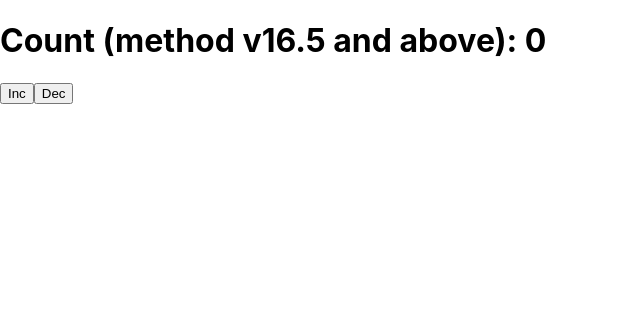
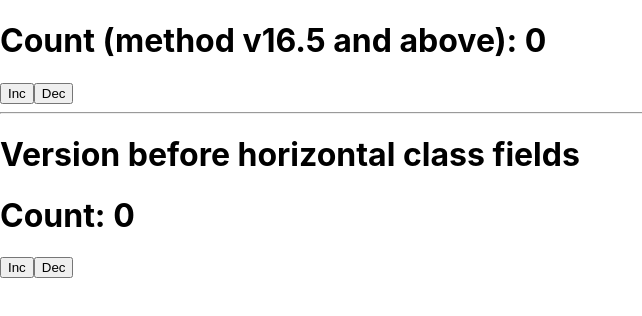
Before and after one commit to ireneannx/week7, a React (Create React App) app in the folder intro2/intro2/: page / in a window 1280 px wide. Shown: the top 316 px of the page, without its empty margins (0-642 px from the left). Built offline with nearby package versions, Linux system fonts and the light colour scheme.

Commit message:
class components using older method(CC.js), constructor method

```diff
--- a/intro2/intro2/src/App.js
+++ b/intro2/intro2/src/App.js
@@ -4,6 +4,8 @@ import logo from './logo.svg';
 import './App.css';
 //import from Counter.js
 import Counter from './Counter';
+//import from CC
+import CC from './CC';
 
 class App extends React.Component{
   //after release of private class fields (after v16.5)
@@ -38,6 +40,8 @@ class App extends React.Component{
         <Counter count={count}
         increment = {this.increment}
         decrement = {this.decrement}/>
+
+        <CC />
       </div>
     )
 }
--- /dev/null
+++ b/intro2/intro2/src/CC.js
@@ -0,0 +1,43 @@
+// using method from older versions <16.5
+
+import React from 'react';
+
+class CC extends React.Component{
+  constructor(props){
+    super(props)
+    this.state = { count : 0} //state of CC
+      console.log("CC constructor", this)
+      this.increment = this.increment.bind(this)
+      this.decrement = this.decrement.bind(this)
+  }
+
+  increment(){
+    console.log("inside method increment", this)
+    this.setState({
+      count: this.state.count + 1
+    })
+  }
+
+  decrement(){
+    console.log("inside method decrement", this)
+    this.setState({
+      count: this.state.count - 1
+    })
+  }
+
+
+  render(){
+    return(
+      <div>
+        <hr></hr>
+        <h1> Version before horizontal class fields</h1>
+        <h1> Count: {this.state.count}</h1>
+        <button onClick={this.increment}>Inc</button>
+        <button onClick={this.decrement}>Dec</button>
+      </div>
+    )
+  }
+
+}
+
+export default CC
```
